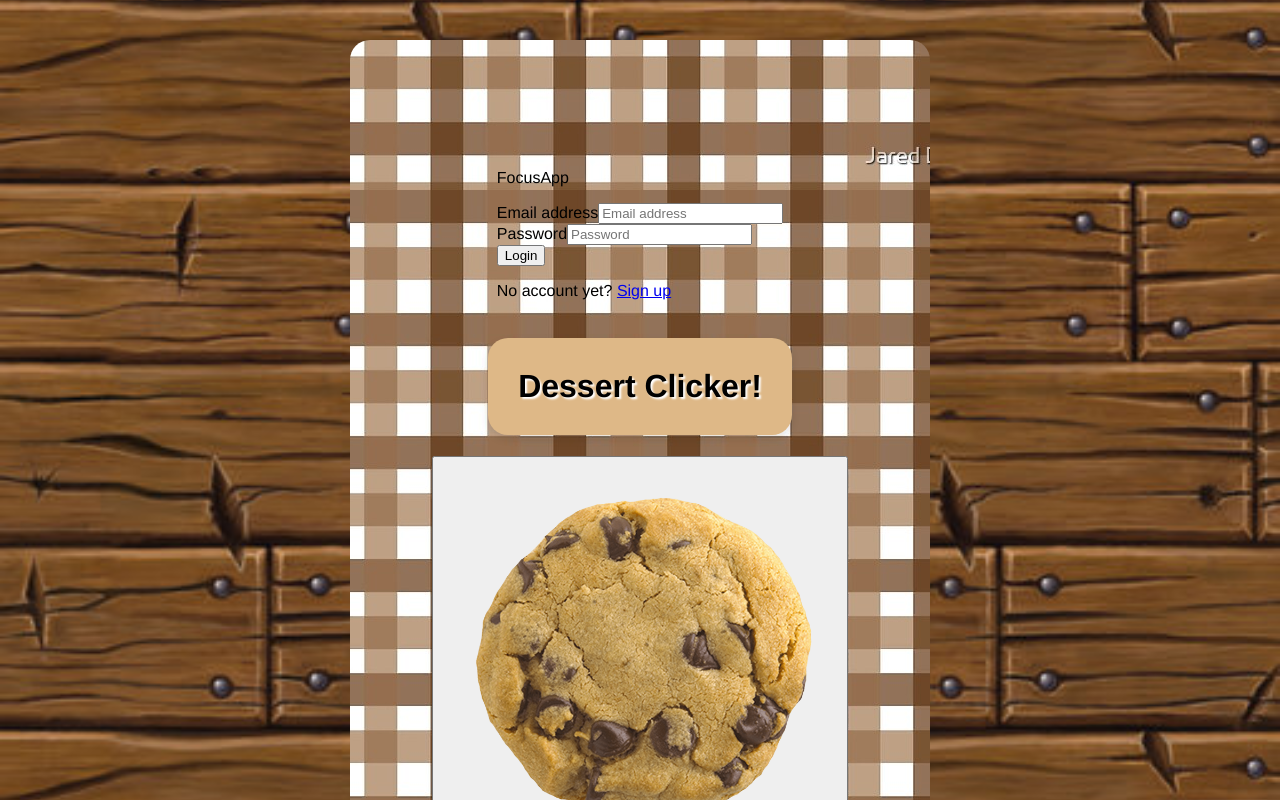
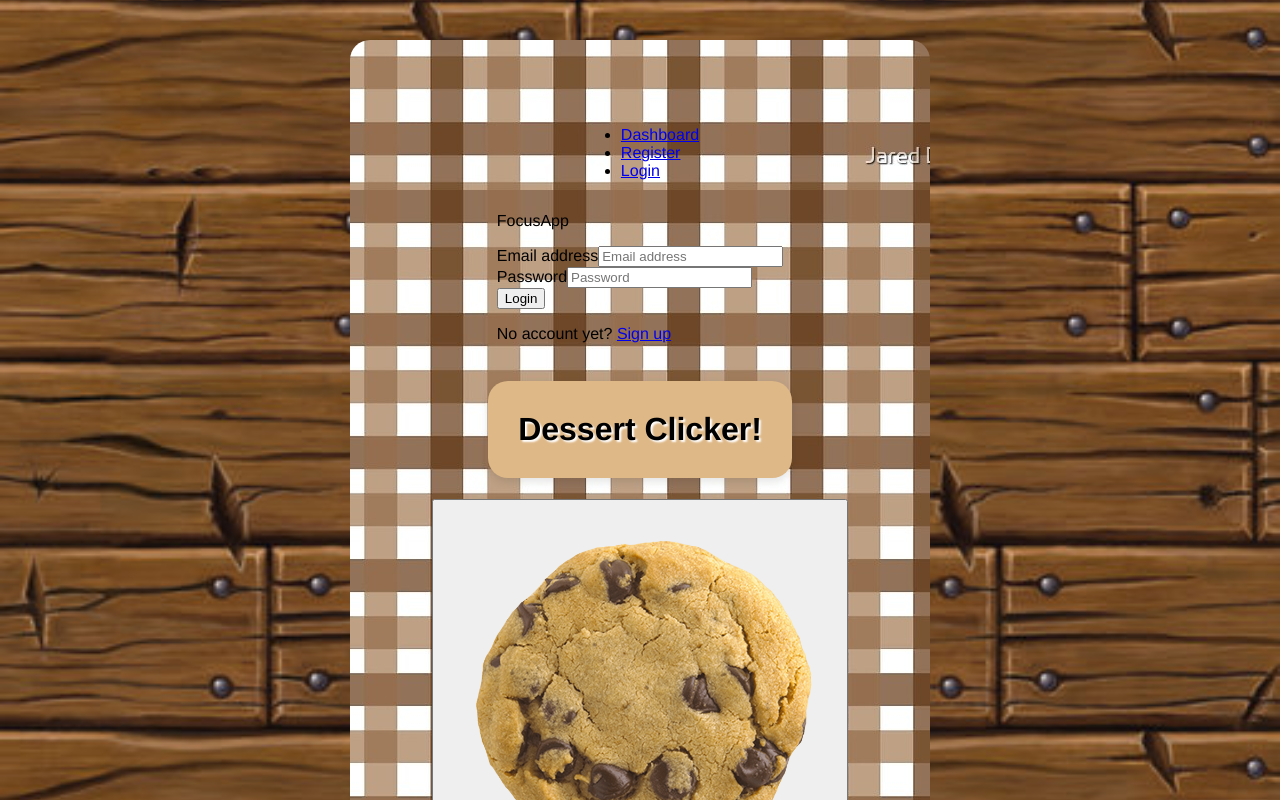
Before and after one commit to cnachurs/Project3Application, a React (Create React App) app in the folder dessert_clicker/: page /Login in a window 1280 px wide. Shown: the top 800 px of the page. Built offline with nearby package versions, Linux system fonts and the light colour scheme.

Commit message:
Added log in menu

```diff
--- a/dessert_clicker/src/App.js
+++ b/dessert_clicker/src/App.js
@@ -5,7 +5,7 @@ import Login from './Login';
 import './App.css';
 import cookie from './cookie.png';
 import grandma from './grandma.jpg';
-import { BrowserRouter as Router, Route, Routes } from "react-router-dom";
+import { BrowserRouter as Router, Route, Routes, Link } from "react-router-dom";
 
 function App(){
   const [dessert, setDessert] = useState(0);
@@ -13,7 +13,6 @@ function App(){
   const [costClickMultiplier, setCostClickMultiplier] = useState(10);
   const [costGrandmaUpgrade, setCostGrandmaUpgrade] = useState(100);
   const [autoClick, setAutoClick] = useState(1);
-
   const handleDessertClicks = () => {
     setDessert (dessert + dessertMultiplier);
   }
@@ -54,7 +53,19 @@ function App(){
 return(
   <div className='App'>
     <Router>
-      <div>
+      <nav>
+        <ul>
+          <li>
+            <Link to="/Dashboard">Dashboard</Link>
+          </li>
+          <li>
+            <Link to="/Register">Register</Link>
+          </li>
+          <li>
+            <Link to="Login">Login</Link>
+          </li>
+        </ul>
+      </nav>
         <section>
             <Routes>
                <Route path="/Dashboard" element={<Dashboard/>}/>
@@ -62,7 +73,6 @@ return(
                <Route path="/Login" element={<Login/>}/>
             </Routes>
         </section>
-      </div>
     </Router>
     <h1 className='Title'>Dessert Clicker!</h1>
     <div>
```
